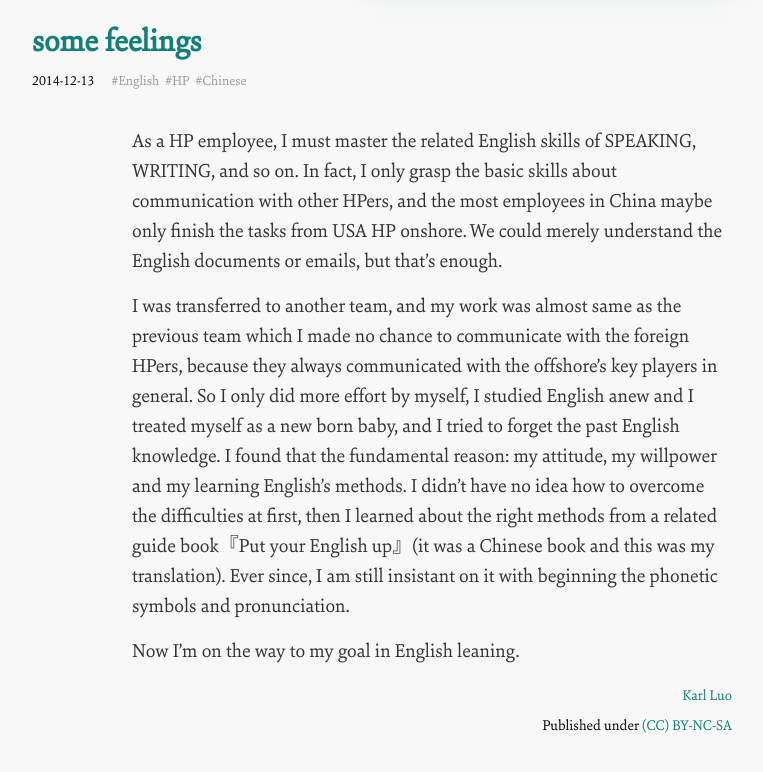
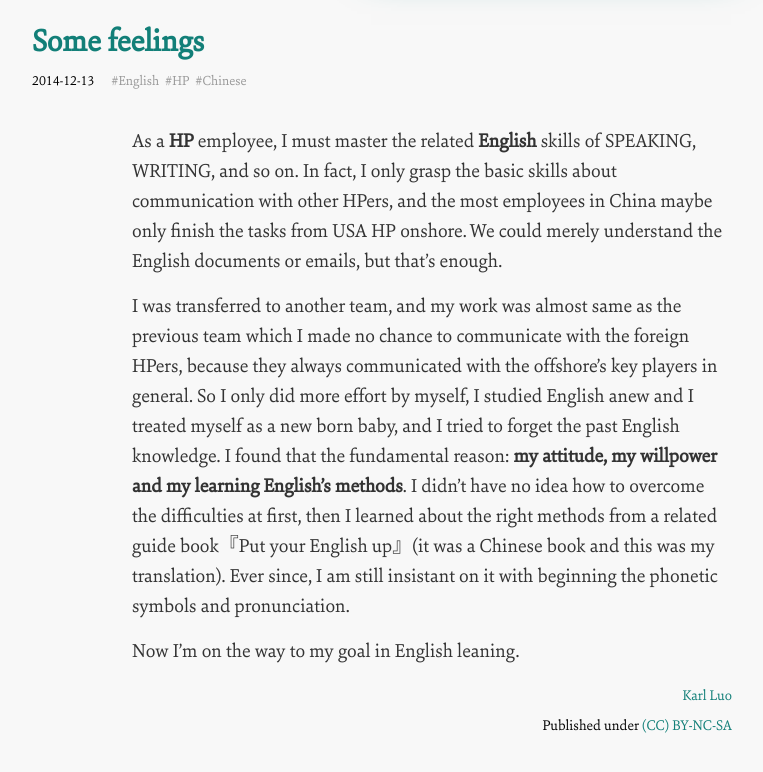
Before and after one commit to luolinjia/en, a Jekyll site: the page built from _posts/2014-12-13-some-feelings.md, in a window 1280 px wide and 1208 px high. Shown: the part 388-1160 px from the top of the window, without its empty margins (208-971 px from the left). Built offline with Jekyll 4.4.1, drawn with Linux system fonts in a browser that asks for light colours; Markdown is read by kramdown in place of the engine named in the settings; comment, search, counter and statistics services are not loaded.

```diff
--- a/_posts/2014-12-13-some-feelings.md
+++ b/_posts/2014-12-13-some-feelings.md
@@ -1,6 +1,6 @@
 ---
 layout: post
-title: some feelings
+title: Some feelings
 logo: http://i1154.photobucket.com/albums/p531/luolinjia/blog%20images/7737716037C1_zps9064ad4a.jpg
 categories:
 - Study
@@ -11,8 +11,8 @@ tags:
 - Chinese
 ---
 
-As a HP employee, I must master the related English skills of SPEAKING, WRITING, and so on. In fact, I only grasp the basic skills about communication with other HPers, and the most employees in China maybe only finish the tasks from USA HP onshore. We could merely understand the English documents or emails, but that's enough.
+As a **HP** employee, I must master the related **English** skills of SPEAKING, WRITING, and so on. In fact, I only grasp the basic skills about communication with other HPers, and the most employees in China maybe only finish the tasks from USA HP onshore. We could merely understand the English documents or emails, but that's enough.
 
-I was transferred to another team, and my work was almost same as the previous team which I made no chance to communicate with the foreign HPers, because they always communicated with the offshore's key players in general. So I only did more effort by myself, I studied English anew and I treated myself as a new born baby, and I tried to forget the past English knowledge. I found that the fundamental reason: my attitude, my willpower and my learning English's methods. I didn't have no idea how to overcome the difficulties at first, then I learned about the right methods from a related guide book『Put your English up』(it was a Chinese book and this was my translation). Ever since, I am still insistant on it with beginning the phonetic symbols and pronunciation.
+I was transferred to another team, and my work was almost same as the previous team which I made no chance to communicate with the foreign HPers, because they always communicated with the offshore's key players in general. So I only did more effort by myself, I studied English anew and I treated myself as a new born baby, and I tried to forget the past English knowledge. I found that the fundamental reason: **my attitude, my willpower and my learning English's methods**. I didn't have no idea how to overcome the difficulties at first, then I learned about the right methods from a related guide book『Put your English up』(it was a Chinese book and this was my translation). Ever since, I am still insistant on it with beginning the phonetic symbols and pronunciation.
 
 Now I'm on the way to my goal in English leaning.
```
